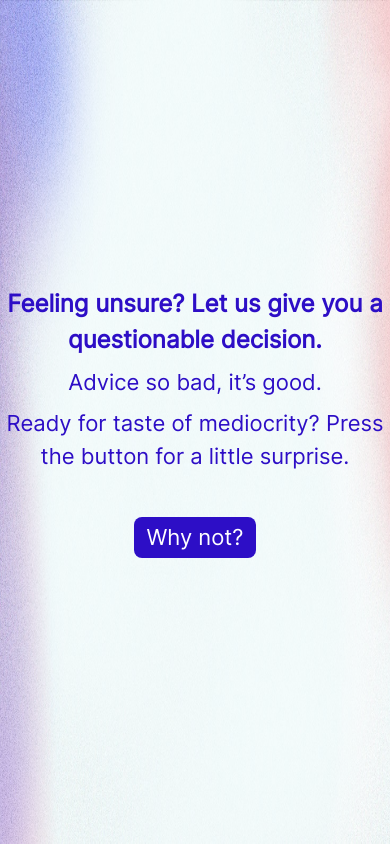
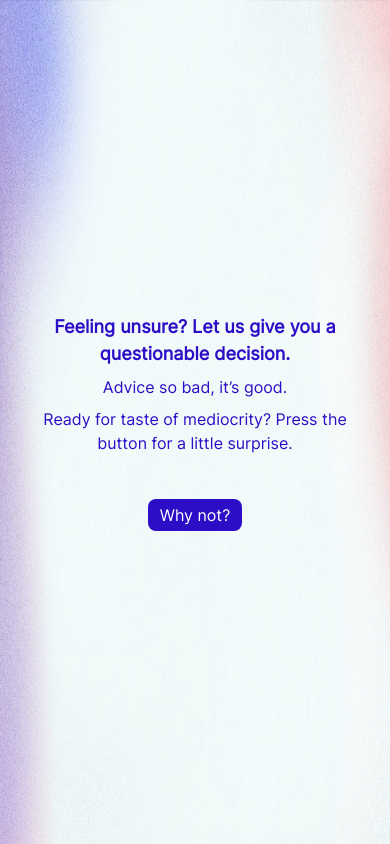
Before and after one commit to OmitNomis/random-advice, a React (Vite) app: page / in a window 390 px wide. Built offline with nearby package versions, Linux system fonts and the light colour scheme; no server answers.

Commit message:
responsive changes

```diff
--- a/src/components/FirstPage.jsx
+++ b/src/components/FirstPage.jsx
@@ -13,10 +13,10 @@ function FirstPage({ toggleScreen }) {
       }}
       transition={{ duration: 0.5 }}
       exit={{ y: "-100vh", opacity: 0 }}
-      className=" min-h-[100vh] w-full flex flex-col justify-center items-center"
+      className=" min-h-[100vh] w-full flex flex-col justify-center items-center px-5"
     >
-      <div className="flex flex-col items-center justify-center min-h-[100vh]s text-[#2D0EC6] text-[22px] z-10">
-        <h1 className="font-semibold mb-2 text-[24px]  w-full text-center">
+      <div className="flex flex-col items-center justify-center min-h-[100vh]s text-[#2D0EC6] text-[16px] sm:text-[22px] z-10">
+        <h1 className="font-semibold mb-2 text-[18px] sm:text-[24px]  w-full text-center">
           Feeling unsure? Let us give you a questionable decision.
         </h1>
         <h2 className=" mb-2 w-full text-center">Advice so bad, it’s good.</h2>
--- a/src/components/SecondPage.jsx
+++ b/src/components/SecondPage.jsx
@@ -14,13 +14,13 @@ function SecondPage({ toggleScreen, advice, newAdvice }) {
       }}
       transition={{ duration: 0.5 }}
       exit={{ y: "100vh", opacity: 0 }}
-      className=" min-h-[100vh] w-full flex flex-col justify-center items-center"
+      className=" min-h-[100vh] w-full flex flex-col justify-center items-center px-5"
     >
-      <div className="flex flex-col items-center justify-center min-h-[100vh]s text-[#2D0EC6] text-[22px] z-10">
-        <h1 className="font-semibold mb-2 text-[24px]  w-full text-center">
+      <div className="flex flex-col items-center justify-center min-h-[100vh] text-[#2D0EC6] text-[16px] sm:text-[22px] z-10">
+        <h1 className="font-semibold mb-2 text-[18px] sm:text-[24px]  w-full text-center">
           {advice}
         </h1>
-        <h2 className=" mb-2 text-[18px] w-full text-center">
+        <h2 className=" mb-2 text-[14px] sm:text-[18px] w-full text-center">
           Think this advice is 'meh'? Test your luck again!
         </h2>
         <div>
```
